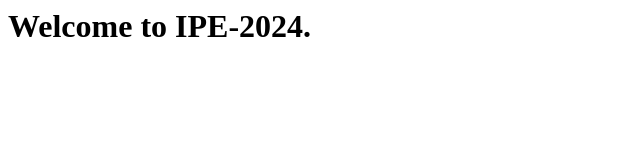
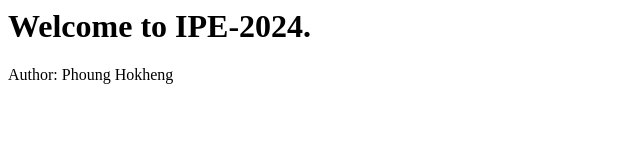
Before and after one commit to Phounghokheng/midterm-ipe-2024, a plain HTML site: page index.html in a window 1280 px wide. Shown: the whole page, without its empty margins (0-640 px from the left). Drawn offline with Linux system fonts and the light colour scheme.

Commit message:
Update index.html

```diff
--- a/index.html
+++ b/index.html
@@ -6,5 +6,6 @@
 </head>
 <body>
     <h1>Welcome to IPE-2024.</h1>
+    <p>Author: Phoung Hokheng</p>
 </body>
 </html>
```
